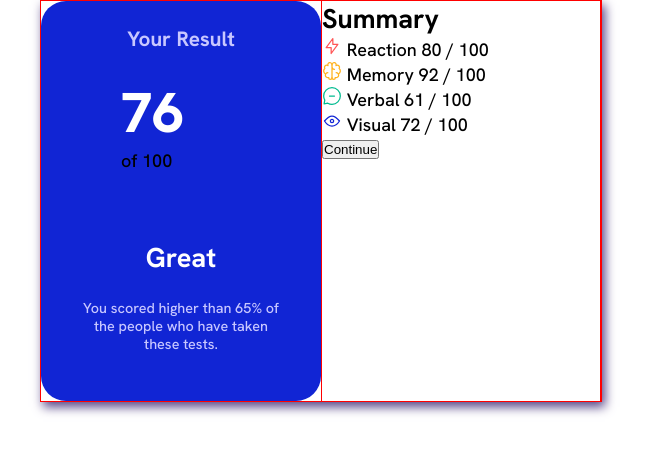
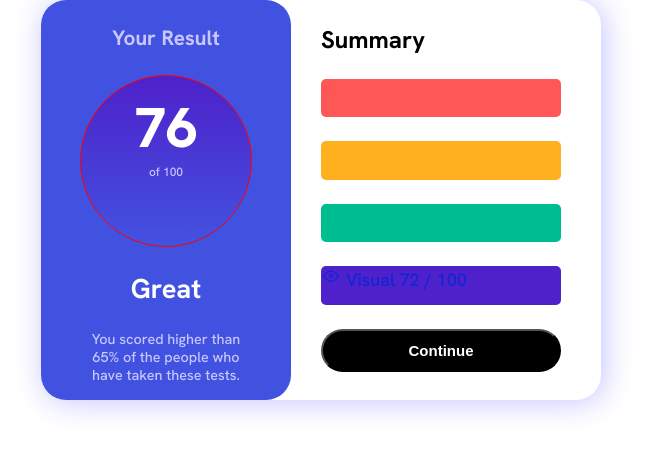
Before and after one commit to Mlowegene/result-summary-component, a plain HTML site: page index.html in a window 1280 px wide. Shown: the whole page, without its empty margins (319-966 px from the left). Drawn offline with Linux system fonts and the light colour scheme.

Commit message:
add some style on section 2

```diff
--- a/index.html
+++ b/index.html
@@ -8,35 +8,36 @@
     <title>Document</title>
 </head>
 <body>
+    <div class="card-container">
     <div class="card">
-        <div class="section section-one">
+        <div class="section-one">
             <h2 class="result-title">Your Result</h2>
             <div class="display">
                 <div class="content">
-                    <span class="large-number">76</span> <br/><span>of 100</span>
+                    <span class="large-number">76</span> <span class="small-number">of 100</span>
                 </div>
             </div>
             <h1 class="great-color">Great</h1>
             <p class="description">You scored higher than 65% of the people who have taken these tests.</p>
         </div>
-        <div class="section section-two">
+        <div class="section-two">
             <h2 class="summary-title">Summary</h2>
             <div class="result-description reaction">
                 <img src="/results-summary-component-main/assets/images/icon-reaction.svg" alt="reaction-icon" />
                 <span>Reaction</span>
                 <span>80 / 100</span>
             </div>
-            <div class="result-description memory">
+            <div class="result-description memory-reaction">
                 <img src="/results-summary-component-main/assets/images/icon-memory.svg" alt="memory-icon" />
                 <span>Memory</span>
                 <span>92 / 100</span>
             </div>
-            <div class="result-description verbal">
+            <div class="result-description verbal-reaction">
                 <img src="/results-summary-component-main/assets/images/icon-verbal.svg" alt="verbal-icon" />
                 <span>Verbal</span>
                 <span>61 / 100</span>
             </div>
-            <div class="result-description visual">
+            <div class="result-description visual-reaction">
                 <img src="/results-summary-component-main/assets/images/icon-visual.svg" alt="visual-icon" />
                 <span>Visual</span>
                 <span>72 / 100</span>
@@ -44,5 +45,6 @@
             <button>Continue</button>
         </div>
     </div>
+</div>
 </body>
 </html>
--- a/styles.css
+++ b/styles.css
@@ -7,31 +7,30 @@
 
 body{
     font-family: 'Hanken Grotesk', sans-serif;
+
+    font-size: 18px;
+}
+
+.card-container {
     display: flex;
-    align-items: center;
+    /* align-items: center; */
     justify-content: center;
-    font-size: 18px;
 }
 
 .card {
     width: 35rem;
     height: 25rem;
-    border: 1px solid red;
     display: flex;
     align-items: center;
     justify-content: center;
-    /* box-shadow: 0 2px 5px hsl(234, 85%, 45%); */
-    box-shadow:  3px 5px 10px #564487;
-}
-
-.secton {
-
+    border-radius: 25px;
+    box-shadow:  3px 2px 30px 1px hsl(241, 100%, 89%);
 }
 
 .section-one {
     width: 17.5rem;
     height: 25rem;
-    background-color: hsl(234, 85%, 45%);
+    background-color: hsl(234, 72%, 57%);
     border-radius: 25px;
 }
 
@@ -43,24 +42,31 @@ body{
 }
 
 .display {
-    width: 300px;
-    height: auto;
     display: flex;
-    align-items: center;
     justify-content: center;
 }
 
 .content {
     width: 140px;
     height: 140px;
-    /* border: 1px solid red; */
     border-radius: 50%;
+    padding: 15px;
+    text-align: center;
+    border: 1px solid red;
+    background: linear-gradient(180deg, hsla(256, 72%, 46%, 1) 0%, hsl(234, 72%, 57%) 100%);
 }
 
 .large-number {
     color: hsl(0, 0%, 100%);
     font-size: 3.5rem;
     font-weight: 800;
+
+}
+
+.small-number {
+    color: hsl(241, 100%, 89%);
+    font-size: 12px;
+    display: block;
 }
 
 .great-color {
@@ -80,5 +86,51 @@ body{
 .section-two {
     width: 17.5rem;
     height: 25rem;
-    border: 1px solid red;
+    padding: 0 30px;
 }
+
+.summary-title {
+    font-size: 1.5rem;
+    margin: 1.5rem 0;
+}
+
+.result-description {
+    width: 15rem;
+    height: 2.4rem;
+    border-radius: 5px;
+
+}
+
+.reaction {
+    margin-bottom: 1.5rem;
+    background-color: hsl(0, 100%, 67%);
+    color: hsl(0, 100%, 67%);
+}
+
+.memory-reaction {
+    margin-bottom: 1.5rem;
+    background-color: hsl(39, 100%, 56%);
+    color: hsla(39, 100%, 56%, 0.714);
+}
+
+.verbal-reaction {
+    margin-bottom: 1.5rem;
+    background-color: hsl(166, 100%, 37%);
+    color: hsl(166, 100%, 37%);
+}
+
+.visual-reaction {
+    margin-bottom: 1.5rem;
+    background-color: hsla(256, 72%, 46%, 1);
+    color: hsl(234, 85%, 45%);
+}
+
+button {
+    width: 15rem;
+    height: 2.7rem;
+    background-color: black;
+    border-radius: 40px;
+    color: hsl(0, 0%, 100%);
+    font-size: 15px;
+    font-weight: 700;
+}
```
